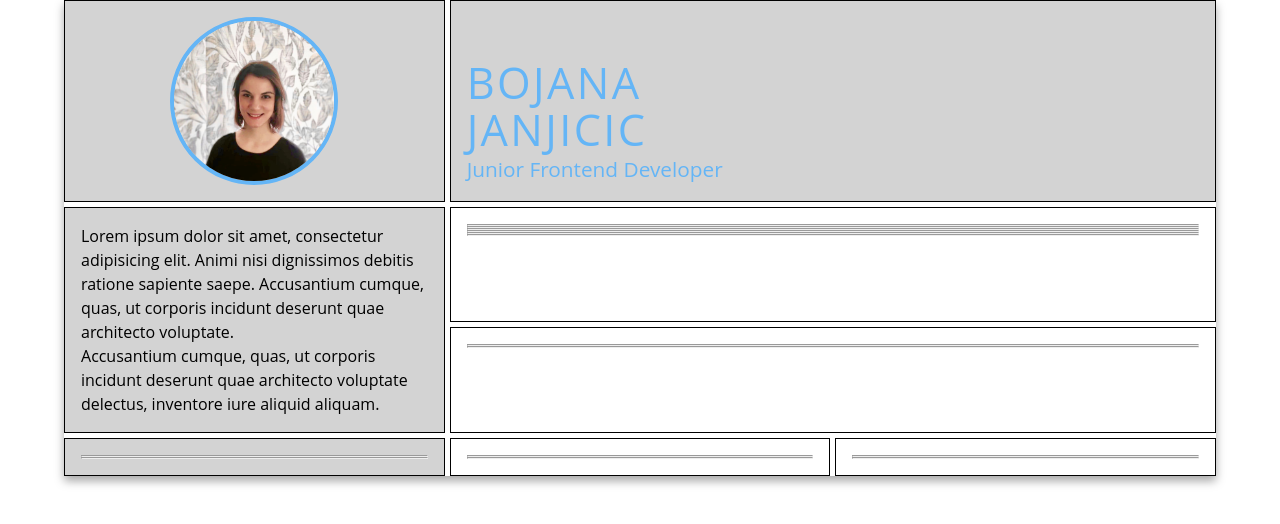
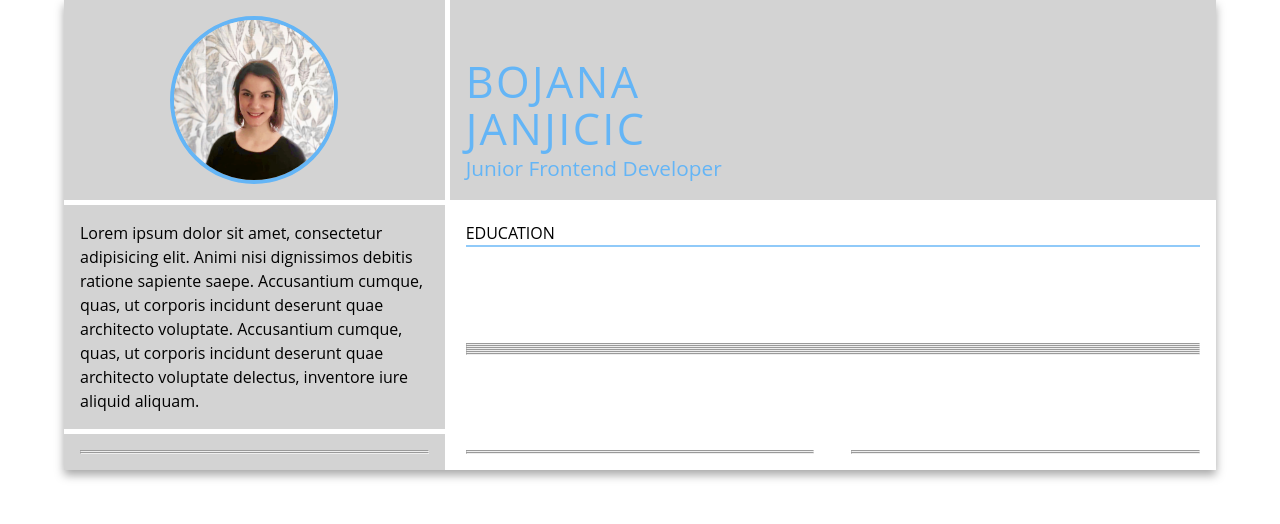
Before and after one commit to Bojana-J/Responsive-Resume, a website: page index.html in a window 1280 px wide. Drawn offline with Linux system fonts and the light colour scheme.

Commit message:
style horizontal line

```diff
--- a/index.html
+++ b/index.html
@@ -13,22 +13,20 @@
     <main class="wrapper">
         <section class="resume education-first">
             <section class='grid-area name-section'>
-                <div class='name-section__name'>Bojana <br/> Janjicic</div>
+                <div class='name-section__name'>Bojana <br /> Janjicic</div>
                 <div class="name-section__job-title">Junior Frontend Developer</div>
             </section>
             <section class="grid-area photo-section">
-                <img src="img/profile-photo.jpg" alt='profile-photo' class="photo-section__photo"/>
+                <img src="img/profile-photo.jpg" alt='profile-photo' class="photo-section__photo" />
             </section>
             <section class="grid-area about">
-                <p>
+                <div class="about__text">
                     Lorem ipsum dolor sit amet, consectetur adipisicing elit. Animi nisi dignissimos debitis ratione
                     sapiente saepe. Accusantium cumque, quas, ut corporis incidunt deserunt quae architecto voluptate.
-                </p>
-                <p>
                     Accusantium cumque, quas, ut corporis incidunt deserunt quae architecto voluptate delectus,
                     inventore
                     iure aliquid aliquam.
-                </p>
+                </div>
             </section>
             <section class="grid-area work">
                 <hr />
@@ -39,8 +37,9 @@
                 <hr />
             </section>
             <section class="grid-area education">
-                <hr />
-                <hr />
+                EDUCATION
+                <hr class="line"/>
+
             </section>
             <section class="grid-area skills">
                 <hr>
--- a/sass/_base.scss
+++ b/sass/_base.scss
@@ -1,6 +1,9 @@
 :root {
-  --color-blue: #64b5f6;
+  --color-blue-300: #64b5f6;
+  --color-blue-200: #90caf9;
   --color-grey: #d3d3d3;
+
+  --line: 1px solid var(--color-blue-200);
 }
 
 * {
--- a/sass/_components.scss
+++ b/sass/_components.scss
@@ -1,3 +1,4 @@
+
 .photo-section {
   grid-area: photo;
   background-color: var(--color-grey);
@@ -6,7 +7,7 @@
   justify-content: center;
 
   &__photo {
-    border: 4px solid var(--color-blue);
+    border: 4px solid var(--color-blue-300);
     height: 10rem;
     width: 10rem;
     border-radius: 50%;
@@ -16,12 +17,13 @@
 .name-section {
   grid-area: name;
   background-color: var(--color-grey);
+
   display: flex;
   flex-direction: column;
   justify-content: flex-end;
 
   &__name {
-    color: var(--color-blue);
+    color: var(--color-blue-300);
     line-height: 1.1;
     font-size: 2.7rem;
     letter-spacing: 0.15rem;
@@ -29,7 +31,7 @@
   }
 
   &__job-title {
-    color: var(--color-blue);
+    color: var(--color-blue-300);
     font-size: 1.3rem;
   }
 }
@@ -37,6 +39,10 @@
 .about {
   grid-area: about;
   background-color: var(--color-grey);
+
+  &__text {
+    //font-size: 1.5rem;
+  }
 }
 
 .work {
--- a/sass/_layout.scss
+++ b/sass/_layout.scss
@@ -15,12 +15,16 @@
   box-shadow: 0 5px 9px 0 rgba(0, 0, 0, 0.35);
   grid-template-areas:
     "photo name name"
+    "about education education"
     "about work work"
-    "about education education"
     "community skills skills-bar";
 }
 
 .grid-area {
-    padding: 1em 1em 1em 1em;
-    border: 1px black solid;
-  }
+  padding: 1em 1em 1em 1em;
+  // border: 1px black solid;
+}
+
+.line {
+  border: var(--line);
+}
```
Also changed, not shown: css/style.css.
